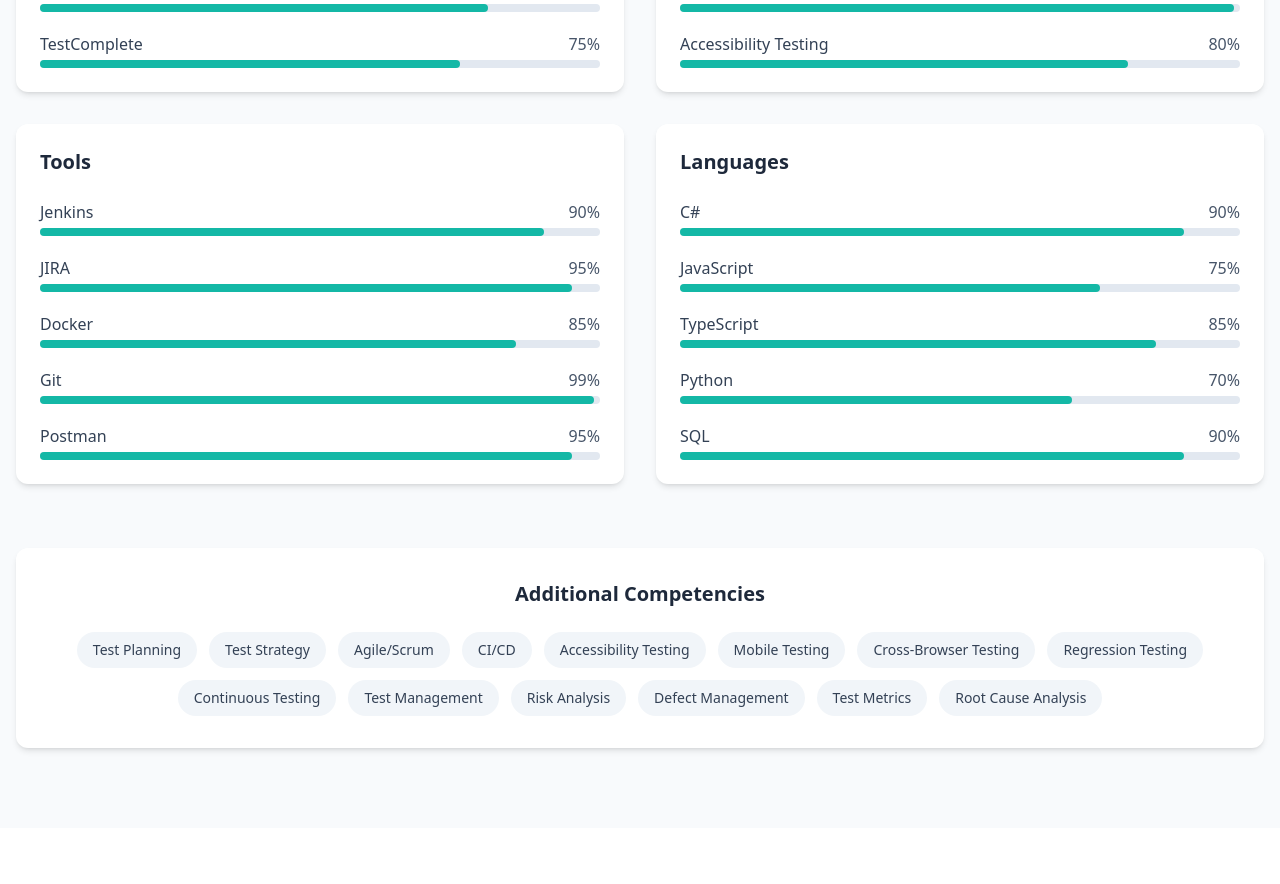
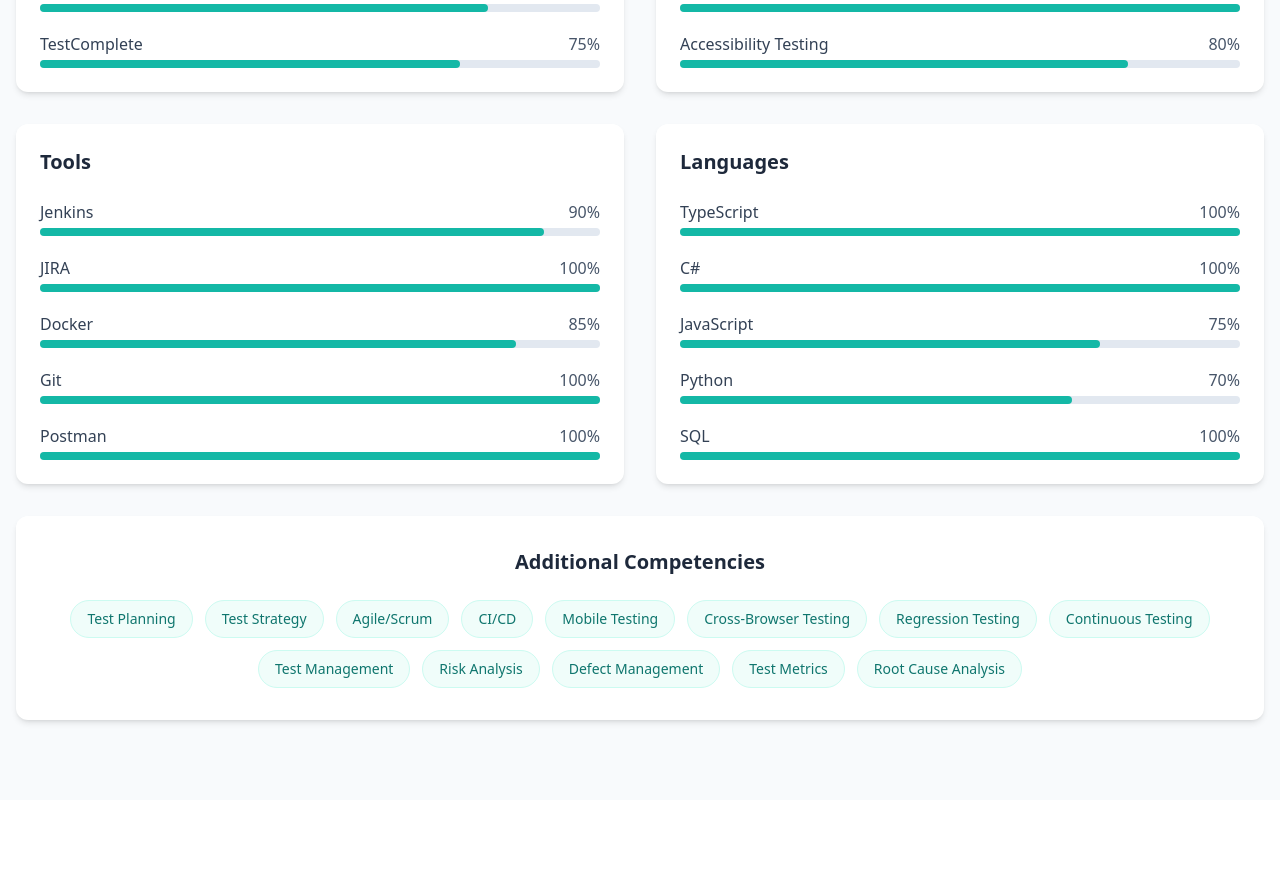
Before and after one commit to pawelck151/pwojtak, a React (Vite) app: page / in a window 1280 px wide. Shown: the part 2521-3405 px from the top of the page. Built offline with nearby package versions, Linux system fonts and the light colour scheme.

Commit message:
Refactor skills

```diff
--- a/src/components/Skills.tsx
+++ b/src/components/Skills.tsx
@@ -7,44 +7,51 @@ interface Skill {
 }
 
 const Skills: React.FC = () => {
-  const skillsRef = useRef<HTMLDivElement>(null);
+  const sectionRef = useRef<HTMLElement>(null);
+  const cardRefs = useRef<(HTMLElement | null)[]>([]);
 
   const skills: Skill[] = [
     // Automation
-    { name: 'Playwright', proficiency: 99, category: 'Automation' },
+    { name: 'Playwright', proficiency: 100, category: 'Automation' },
     { name: 'Selenium', proficiency: 90, category: 'Automation' },
     { name: 'Appium', proficiency: 80, category: 'Automation' },
     { name: 'CodedUI', proficiency: 80, category: 'Automation' },
     { name: 'TestComplete', proficiency: 75, category: 'Automation' },
 
     // Testing
-    { name: 'API Testing', proficiency: 95, category: 'Testing' },
+    { name: 'API Testing', proficiency: 100, category: 'Testing' },
     { name: 'Performance Testing', proficiency: 80, category: 'Testing' },
-    { name: 'E2E Testing', proficiency: 99, category: 'Testing' },
-    { name: 'BDD Testing', proficiency: 99, category: 'Testing' },
+    { name: 'E2E Testing', proficiency: 100, category: 'Testing' },
+    { name: 'BDD Testing', proficiency: 100, category: 'Testing' },
     { name: 'Accessibility Testing', proficiency: 80, category: 'Testing' },
 
     // Tools
     { name: 'Jenkins', proficiency: 90, category: 'Tools' },
-    { name: 'JIRA', proficiency: 95, category: 'Tools' },
+    { name: 'JIRA', proficiency: 100, category: 'Tools' },
     { name: 'Docker', proficiency: 85, category: 'Tools' },
-    { name: 'Git', proficiency: 99, category: 'Tools' },
-    { name: 'Postman', proficiency: 95, category: 'Tools' },
+    { name: 'Git', proficiency: 100, category: 'Tools' },
+    { name: 'Postman', proficiency: 100, category: 'Tools' },
 
     // Languages
-    { name: 'C#', proficiency: 90, category: 'Languages' },
+    { name: 'TypeScript', proficiency: 100, category: 'Languages' },
+    { name: 'C#', proficiency: 100, category: 'Languages' },
     { name: 'JavaScript', proficiency: 75, category: 'Languages' },
-    { name: 'TypeScript', proficiency: 85, category: 'Languages' },
     { name: 'Python', proficiency: 70, category: 'Languages' },
-    { name: 'SQL', proficiency: 90, category: 'Languages' },
+    { name: 'SQL', proficiency: 100, category: 'Languages' },
   ];
 
   useEffect(() => {
     const observer = new IntersectionObserver(
       ([entry]) => {
         if (entry.isIntersecting) {
-          entry.target.classList.add('opacity-100');
-          entry.target.classList.remove('translate-y-10', 'opacity-0');
+          // Staggered cards
+          cardRefs.current.forEach((el, i) => {
+            if (!el) return;
+            setTimeout(() => {
+              el.classList.remove('opacity-0', 'translate-y-6');
+              el.classList.add('opacity-100', 'translate-y-0');
+            }, 150 * i);
+          });
 
           // Animate skill bars
           const skillBars = document.querySelectorAll('.skill-bar-fill');
@@ -53,26 +60,28 @@ const Skills: React.FC = () => {
               (bar as HTMLElement).style.width = bar.getAttribute('data-width') || '0%';
             }, 100 * index);
           });
+
+          observer.disconnect();
         }
       },
       { threshold: 0.1 }
     );
 
-    if (skillsRef.current) {
-      observer.observe(skillsRef.current);
+    if (sectionRef.current) {
+      observer.observe(sectionRef.current);
     }
 
-    return () => {
-      if (skillsRef.current) {
-        observer.unobserve(skillsRef.current);
-      }
-    };
+    return () => observer.disconnect();
   }, []);
+
+  const cardRef = (i: number) => (el: HTMLElement | null) => {
+    cardRefs.current[i] = el;
+  };
 
   const categories = ['Automation', 'Testing', 'Tools', 'Languages'] as const;
 
   return (
-    <section id="skills" className="py-20 bg-slate-50">
+    <section id="skills" ref={sectionRef} className="py-20 bg-slate-50">
       <div className="container mx-auto px-4">
         <div className="max-w-3xl mx-auto text-center mb-16">
           <h2 className="text-3xl md:text-4xl font-bold text-slate-900 mb-4">Technical Skills</h2>
@@ -82,13 +91,14 @@ const Skills: React.FC = () => {
           </p>
         </div>
 
-        <div
-          ref={skillsRef}
-          className="transform translate-y-10 opacity-0 transition-all duration-1000 ease-out"
-        >
+        <div>
           <div className="grid md:grid-cols-2 gap-8">
-            {categories.map((category) => (
-              <div key={category} className="bg-white rounded-xl shadow-md p-6">
+            {categories.map((category, i) => (
+              <div
+                key={category}
+                ref={cardRef(i)}
+                className="bg-white rounded-xl shadow-md p-6 opacity-0 translate-y-6 transition-all duration-700 ease-out"
+              >
                 <h3 className="text-xl font-bold text-slate-800 mb-6">{category}</h3>
                 <div className="space-y-5">
                   {skills
@@ -113,17 +123,20 @@ const Skills: React.FC = () => {
             ))}
           </div>
 
-          <div className="mt-16 bg-white rounded-xl shadow-md p-8">
+          <div
+            ref={cardRef(4)}
+            className="mt-8 bg-white rounded-xl shadow-md p-8 opacity-0 translate-y-6 transition-all duration-700 ease-out"
+          >
             <h3 className="text-xl font-bold text-slate-800 mb-6 text-center">Additional Competencies</h3>
             <div className="flex flex-wrap justify-center gap-3">
               {[
-                "Test Planning", "Test Strategy", "Agile/Scrum", "CI/CD", "Accessibility Testing",
+                "Test Planning", "Test Strategy", "Agile/Scrum", "CI/CD",
                 "Mobile Testing", "Cross-Browser Testing", "Regression Testing", "Continuous Testing",
                 "Test Management", "Risk Analysis", "Defect Management", "Test Metrics", "Root Cause Analysis"
               ].map((item, index) => (
                 <span
                   key={index}
-                  className="px-4 py-2 bg-slate-100 text-slate-700 rounded-full text-sm font-medium"
+                  className="px-4 py-2 bg-teal-50 text-teal-700 border border-teal-100 rounded-full text-sm font-medium"
                 >
                   {item}
                 </span>
```
